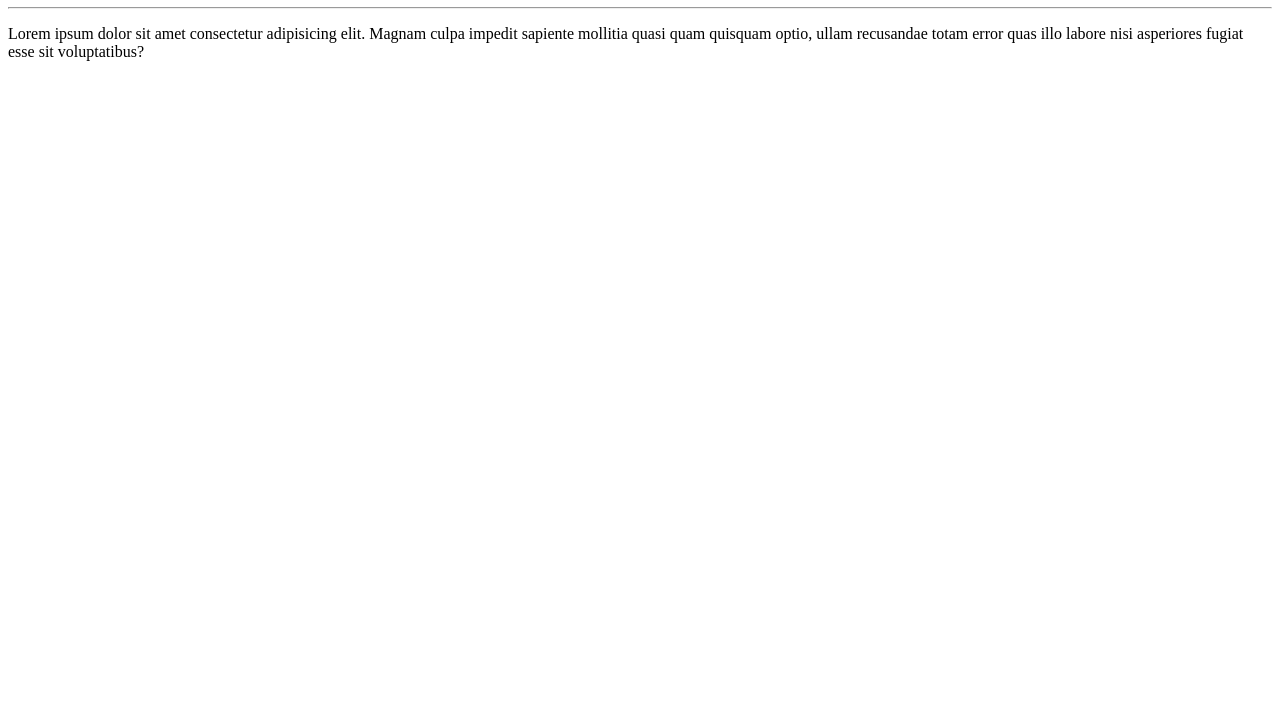
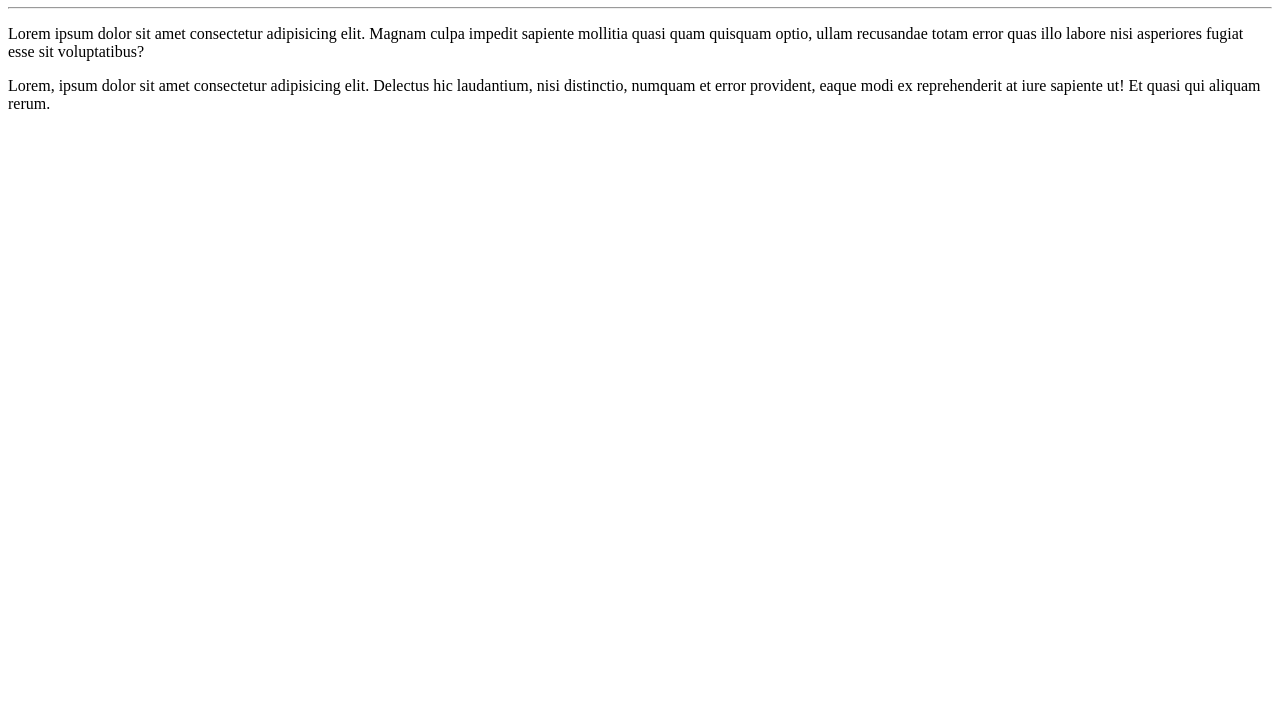
Before and after one commit to geektechnology/ola-mundo, a plain HTML site: page site-exemplo/index.html in a window 1280 px wide. Shown: the part 73-800 px from the top of the page. Drawn offline with Linux system fonts and the light colour scheme.

Commit message:
Update index.html

```diff
--- a/site-exemplo/index.html
+++ b/site-exemplo/index.html
@@ -10,5 +10,6 @@
     <h1>Olá, mundo!</h1>
     <hr>
     <p>Lorem ipsum dolor sit amet consectetur adipisicing elit. Magnam culpa impedit sapiente mollitia quasi quam quisquam optio, ullam recusandae totam error quas illo labore nisi asperiores fugiat esse sit voluptatibus?</p>
+    <p>Lorem, ipsum dolor sit amet consectetur adipisicing elit. Delectus hic laudantium, nisi distinctio, numquam et error provident, eaque modi ex reprehenderit at iure sapiente ut! Et quasi qui aliquam rerum.</p>
 </body>
 </html>
```
